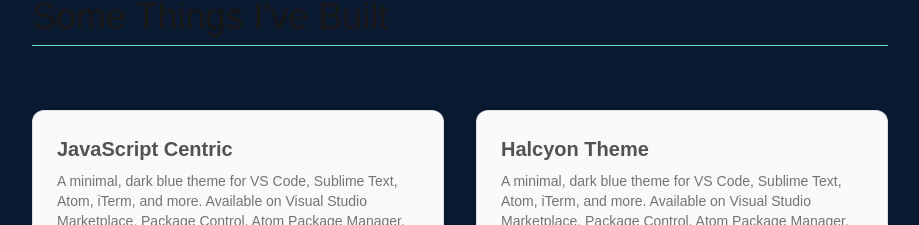
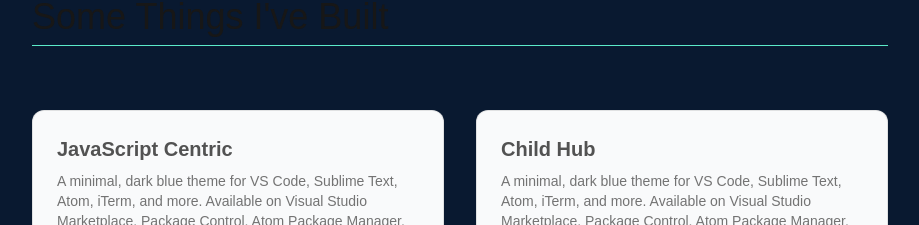
Before and after one commit to ravics09/myportfolio, a Next.js app: page / in a window 1280 px wide. Shown: the part 4648-4873 px from the top of the page, without its empty margins (180-1099 px from the left). Built offline with nearby package versions, Linux system fonts and the light colour scheme.

Commit message:
feat: testing deployment on netlify

```diff
--- a/src/app/layout.tsx
+++ b/src/app/layout.tsx
@@ -2,7 +2,7 @@
 import './globals.css';
 
 export const metadata: Metadata = {
-  title: 'Ravi Sharma Portfolio',
+  title: 'Ravi Sharma',
   description: 'Generated by create next app',
 };
 
--- a/src/components/projects/index.tsx
+++ b/src/components/projects/index.tsx
@@ -128,7 +128,7 @@
         <CardContainer className="inter-var">
           <CardBody className="bg-gray-50 relative group/card dark:hover:shadow-2xl dark:hover:shadow-emerald-500/[0.1] dark:bg-black dark:border-white/[0.2] border-black/[0.1] w-full h-auto rounded-xl p-6 border">
             <CardItem translateZ="50" className="text-xl font-bold text-neutral-600 dark:text-white">
-              Halcyon Theme
+              Child Hub
             </CardItem>
             <CardItem as="p" translateZ="60" className="text-neutral-500 text-sm max-w-sm mt-2 dark:text-neutral-300">
               A minimal, dark blue theme for VS Code, Sublime Text, Atom, iTerm, and more. Available on Visual Studio
```
